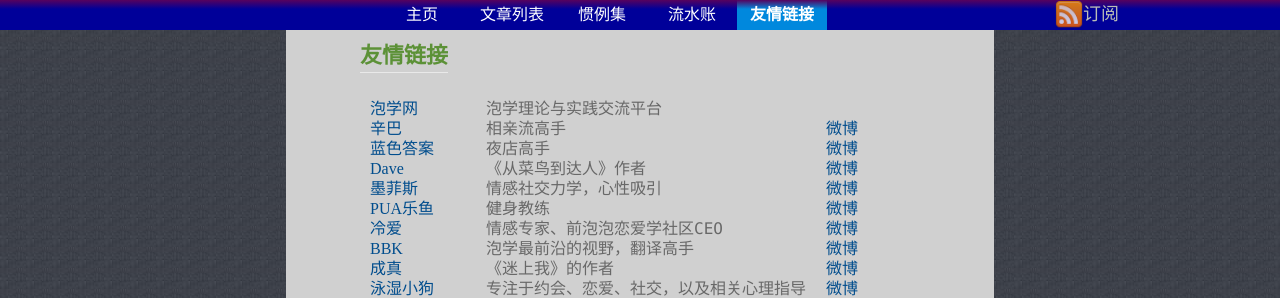
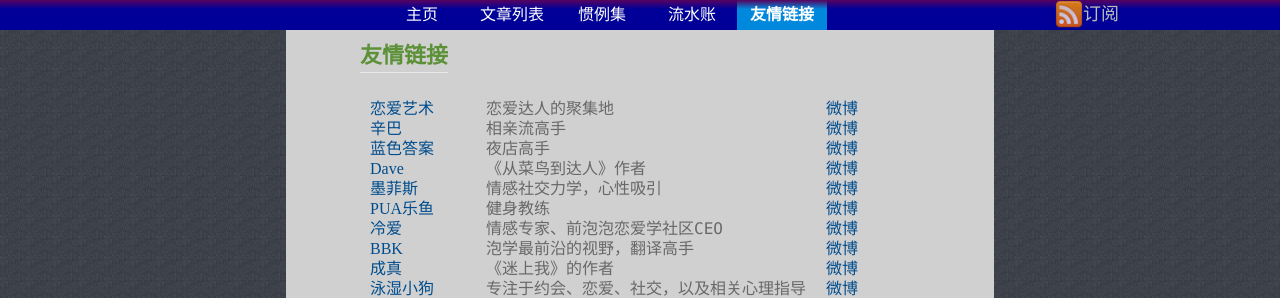
Before and after one commit to pua/pua.github.com, a Jekyll site: the page built from links.html, in a window 1280 px wide. Shown: the top 298 px of the page. Built offline with Jekyll 4.4.1, drawn with Linux system fonts in a browser that asks for light colours; Markdown is read by kramdown in place of the engine named in the settings.

Commit message:
update links.html

```diff
--- a/links.html
+++ b/links.html
@@ -2,10 +2,10 @@
 layout:           default
 title:            友情链接
 links:
-    - name: 泡学网
-      url: http://paoxue.com
-      disp: 泡学理论与实践交流平台
-      weibo:
+    - name: 恋爱艺术
+      url: http://loveartcn.com
+      disp: 恋爱达人的聚集地
+      weibo: http://weibo.com/lianaiyishu
 
     - name: 辛巴
       url: http://pickupelite.diandian.com/
```
